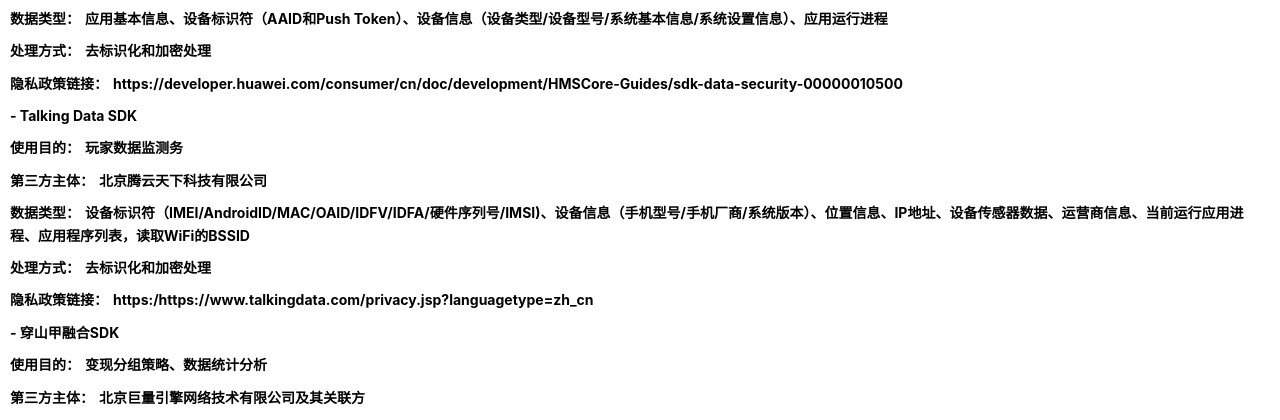
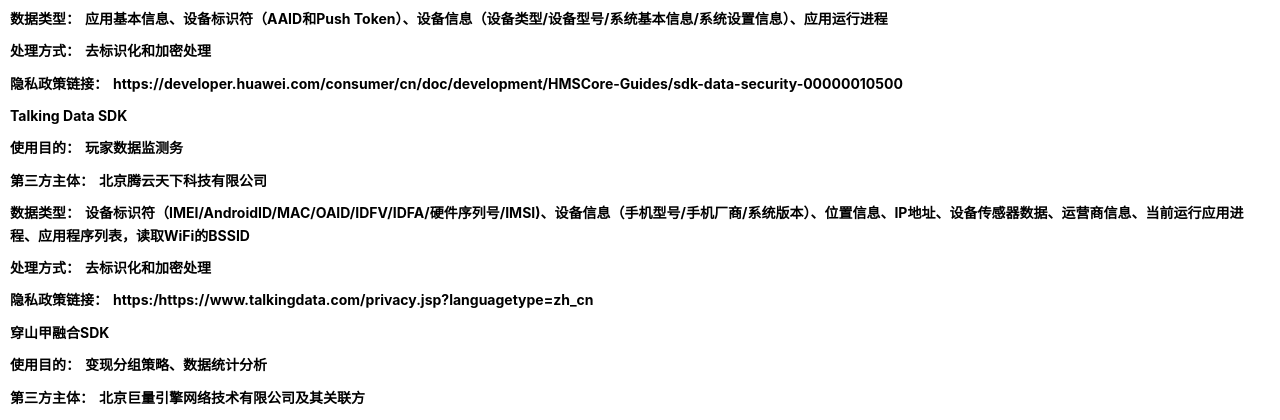
Before and after one commit to yongqi886/yongqi886.github.io, a Jekyll site: the page privacy.html, which Jekyll copies as it is, in a window 1280 px wide and 900 px high, scrolled down 8123 px. Shown: the part 153-573 px from the top of the window. Built offline with Jekyll 4.4.1, drawn with Linux system fonts in a browser that asks for light colours.

```diff
--- a/privacy.html
+++ b/privacy.html
@@ -637,7 +637,7 @@
 				<li><strong>隐私政策链接：</strong>https://developer.huawei.com/consumer/cn/doc/development/HMSCore-Guides/sdk-data-security-00000010500<br>
 					<p>
 			<ul class="level-1">
-				<li><strong>- Talking Data SDK</strong><br>
+				<li><strong>Talking Data SDK</strong><br>
 					<p>
 			<ul class="level-1">
 				<li><strong>使用目的：</strong>玩家数据监测务<br>
@@ -655,7 +655,7 @@
 				<li><strong>隐私政策链接：</strong>https:/https://www.talkingdata.com/privacy.jsp?languagetype=zh_cn<br>
 					<p>
 			<ul class="level-1">
-				<li><strong>- 穿山甲融合SDK</strong><br>
+				<li><strong>穿山甲融合SDK</strong><br>
 					<p>
 			<ul class="level-1">
 				<li><strong>使用目的：</strong>变现分组策略、数据统计分析<br>
```
